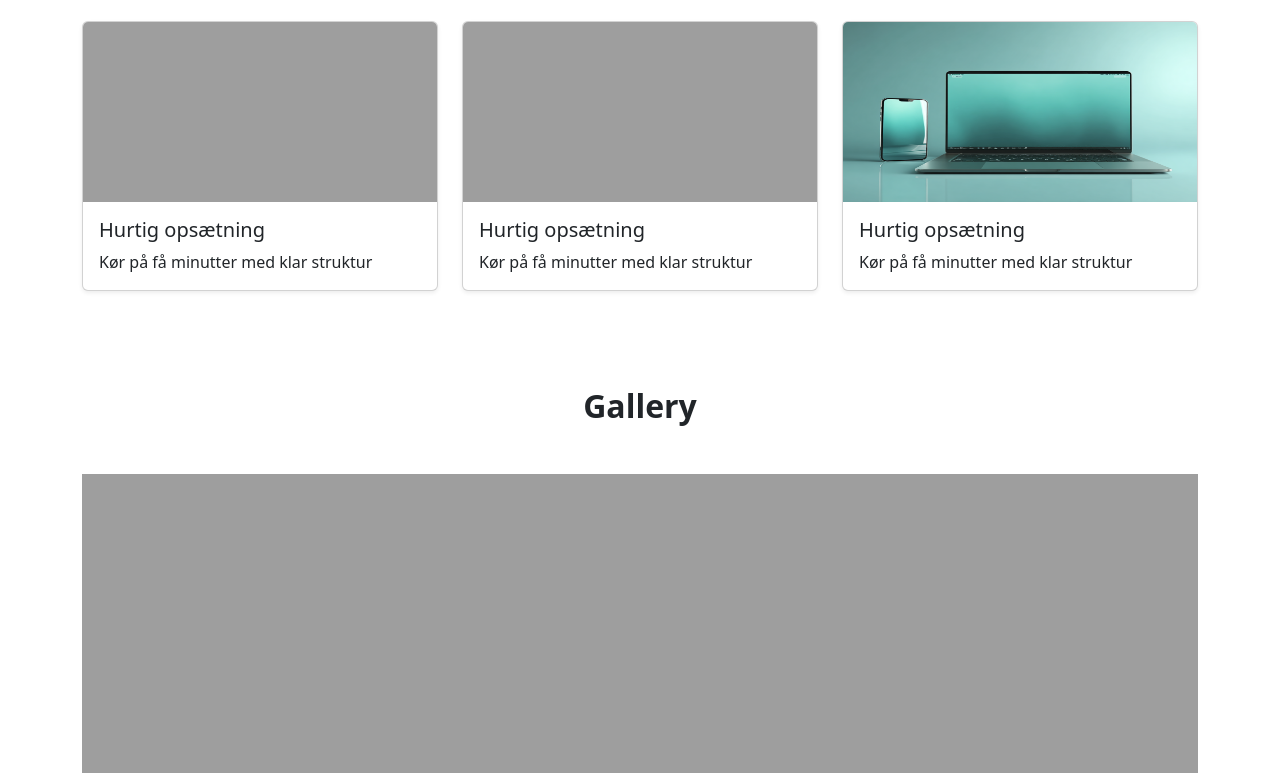
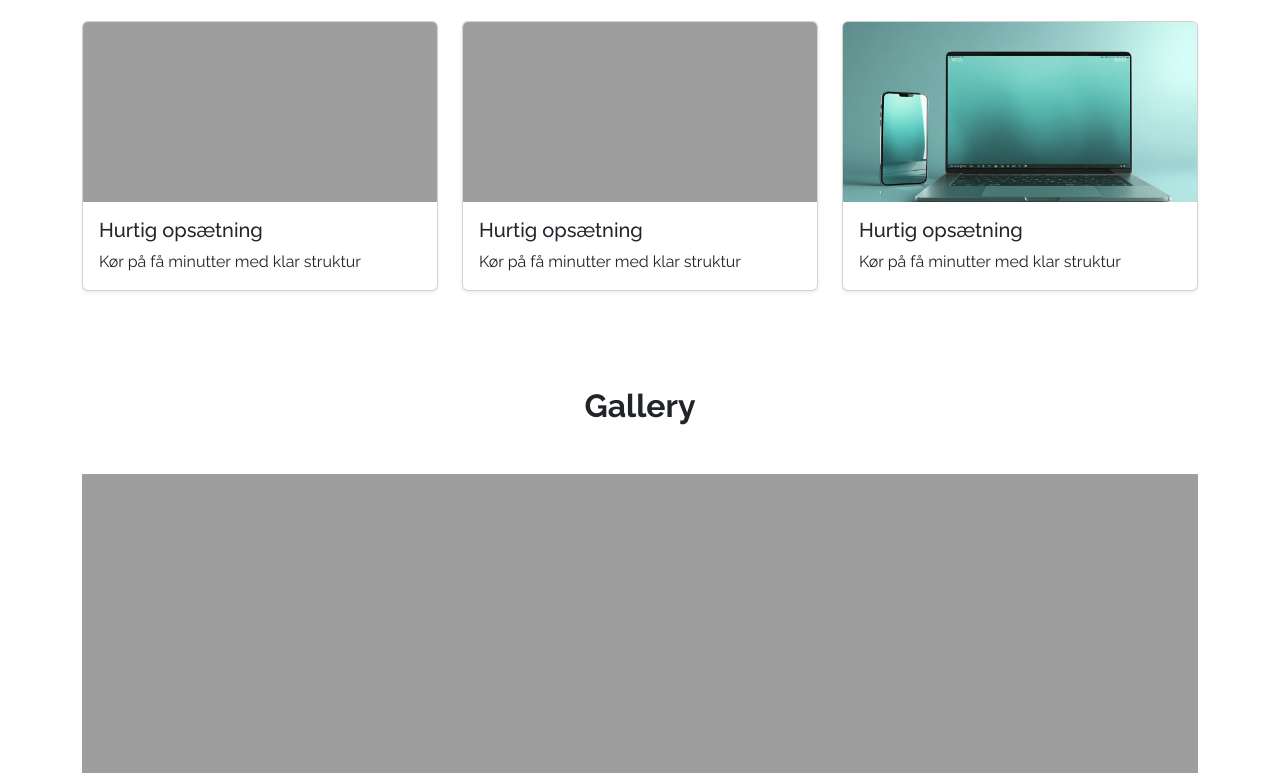
Before and after one commit to sleiterr/md-02-bootstrap_landingpage, a plain HTML site: page index.html in a window 1280 px wide. Shown: the part 658-1431 px from the top of the page. Drawn offline with nearby package versions, Linux system fonts and the light colour scheme; the site is published under a folder, as on GitHub Pages, so addresses that start at the root find nothing.

Commit message:
refactor rots css

```diff
--- a/index.html
+++ b/index.html
@@ -20,7 +20,7 @@
     />
 
     <!-- ================ | CUSTOM CSS | ================ -->
-    <link rel="stylesheet" href="/assets/css/custom.css" />
+    <link rel="stylesheet" href="./assets/css/custom.css" />
     <!-- ================================================== -->
     <title>LandingCo - Bootstrap 5</title>
   </head>
```
